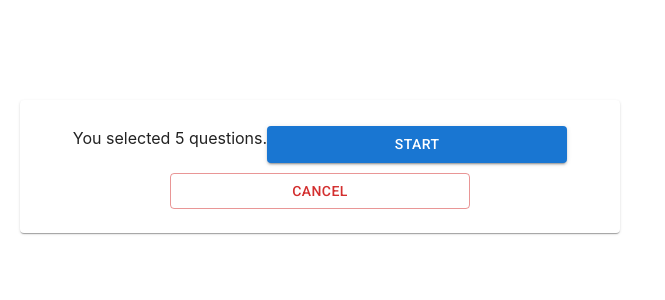
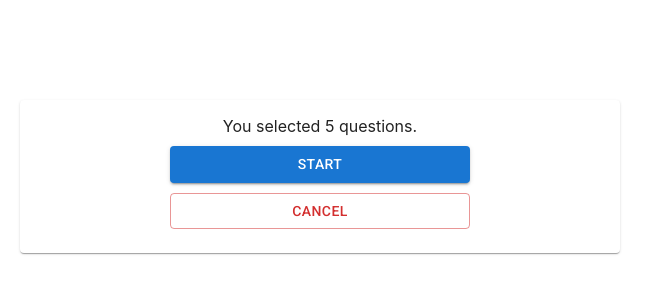
Before and after one commit to btrndd/desafio-waproject, a React (Create React App) app: page / in a window 1280 px wide. Both pictures are taken after typing "5" into the empty fields and a click on the button "CONTINUE". Shown: the top 300 px of the page, without its empty margins (0-665 px from the left). Built offline with nearby package versions, Linux system fonts and the light colour scheme.

Commit message:
Faz requisição e toggle button progress

```diff
--- a/src/context/InitialPageProvider.js
+++ b/src/context/InitialPageProvider.js
@@ -6,12 +6,15 @@ import InitialPageContext from './InitialPageContext';
 function InitialPageProvider({ children }) {
   const [next, setNext] = useState(false);
   const [nQuestions, setNQuestions] = useState(NaN);
+  const [questions, setQuestions] = useState([]);
 
   const contextValue = {
     next,
     setNext,
     nQuestions,
     setNQuestions,
+    questions,
+    setQuestions,
   };
 
   return (
--- a/src/pages/Start.js
+++ b/src/pages/Start.js
@@ -1,22 +1,54 @@
-import React, { useContext } from 'react';
-import { Button, Card, CardContent, Typography } from '@mui/material';
+import React, { useContext, useState } from 'react';
+import { useHistory } from 'react-router-dom';
+import { Button, Card, CardContent, CircularProgress, Typography } from '@mui/material';
 import InitialPageContext from '../context/InitialPageContext';
+import axios from 'axios';
 
 function Start() {
-  const { nQuestions, setNext } = useContext(InitialPageContext);
+  const { nQuestions, setNext, setQuestions } = useContext(InitialPageContext);
+  const [isFetch, setIsFetch] = useState(false);
+  const history = useHistory();
+
+  const options = {
+    url: `https://opentdb.com/api.php?amount=${nQuestions}`,
+  }
+
+  async function handleStartBtn() {
+    setIsFetch(true);
+    const request = await axios(options);
+    console.log(request);
+    setQuestions(request.data.results);
+    history.push('/questions');
+  }
+
   return(
     <Card sx={{ mx: '20px', mt: '100px', maxWidth: 'sm', minWidth: 275 }} fixed>
       <CardContent>
         <Typography variant='h7'>You selected { nQuestions } questions.</Typography>
+        <div>
+          { isFetch ? (
             <Button
                 sx={{ mt: '10px', maxWidth: '300px' }}
                 color="primary"
                 variant="contained"
                 fullWidth
                 type="submit"
+                onClick={ handleStartBtn }
+              >
+                <CircularProgress color="inherit" />
+              </Button>
+            ) : (
+              <Button
+                sx={{ mt: '10px', maxWidth: '300px' }}
+                color="primary"
+                variant="contained"
+                fullWidth
+                type="submit"
+                onClick={ handleStartBtn }
               >
                 Start
               </Button>
+            ) }
             <Button
               sx={{ mt: '10px', maxWidth: '300px' }}
               color="error"
@@ -27,6 +59,7 @@ function Start() {
             >
               Cancel
             </Button>
+        </div>
       </CardContent>
     </Card>
   )
```
Lines whose indentation alone changed are shown as unchanged.
